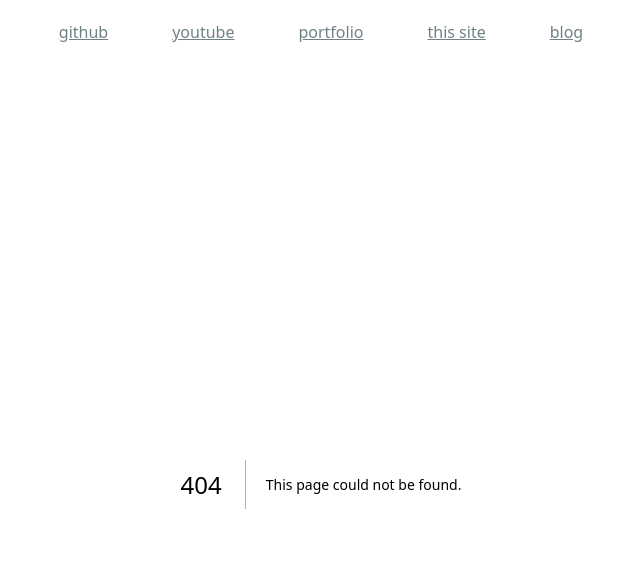
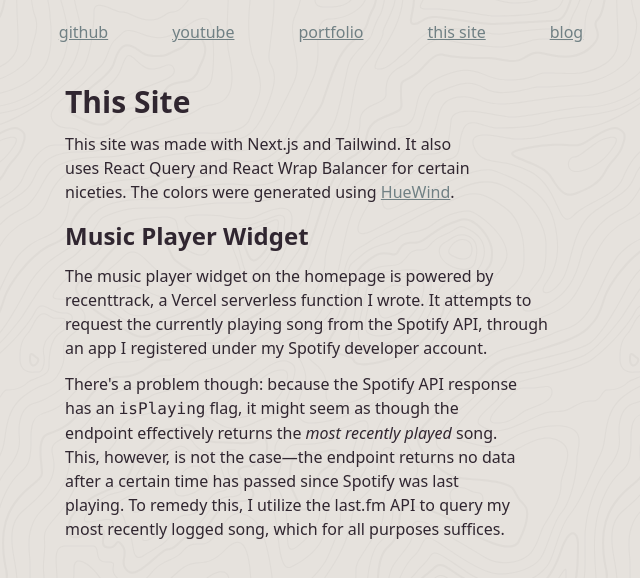
Before and after one commit to mizlan/mzchael.com, a Next.js app: page /this-site in a window 1280 px wide. Before the commit this address had no page. Shown: the top 578 px of the page, without its empty margins (319-959 px from the left). Built offline with nearby package versions, Linux system fonts and the light colour scheme.

Commit message:
feat: add this-site page

```diff
--- /dev/null
+++ b/src/app/this-site/page.tsx
@@ -0,0 +1,37 @@
+import { Balancer } from 'react-wrap-balancer'
+import '../globals.css'
+
+const ThisSite = () => {
+  return (
+    <main className="flex flex-col gap-4 px-10 lg:px-[30vw]">
+      <section className="flex flex-col gap-3">
+        <h1 className="text-3xl font-extrabold">This Site</h1>
+        <Balancer>
+          This site was made with Next.js and Tailwind. It also uses React Query
+          and React Wrap Balancer for certain niceties. The colors were generated using
+          {' '}
+          <a href="https://huewind.jordantwells.com">HueWind</a>.
+        </Balancer>
+      </section>
+      <section className="flex flex-col gap-3">
+        <h2 className="text-2xl font-extrabold">Music Player Widget</h2>
+        <Balancer>
+          The music player widget on the homepage is powered by recenttrack, a
+          Vercel serverless function I wrote. It attempts
+          to request the currently playing song from the Spotify API,
+          through an app I registered under my Spotify developer account.
+        </Balancer>
+        <Balancer>
+          There's a problem though: because the Spotify API response has an{' '}
+          <code>isPlaying</code> flag, it might seem as though the endpoint
+          effectively returns the <i>most recently played</i> song. This, however,
+          is not the case&#8212;the endpoint returns no data after a certain time has
+          passed since Spotify was last playing. To remedy this, I utilize the last.fm
+          API to query my most recently logged song, which for all purposes suffices.
+        </Balancer>
+      </section>
+    </main>
+  )
+}
+
+export default ThisSite
```
